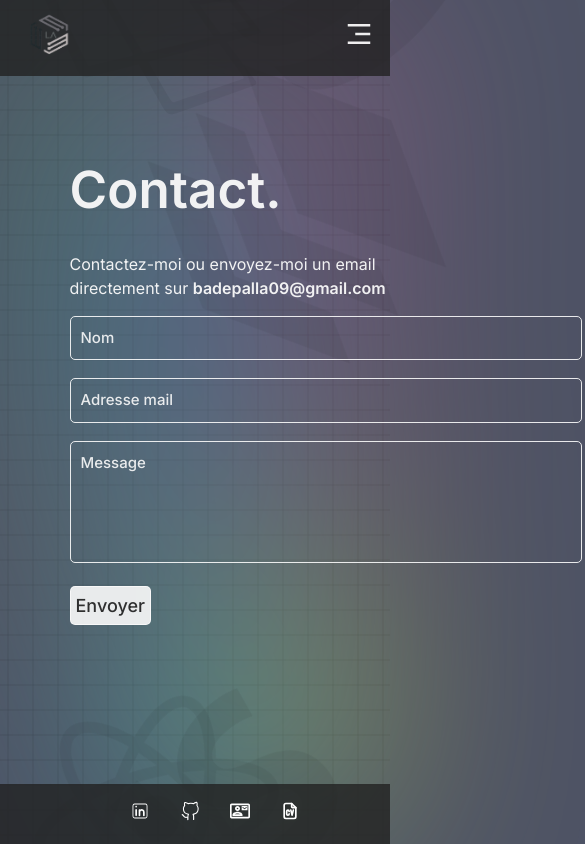
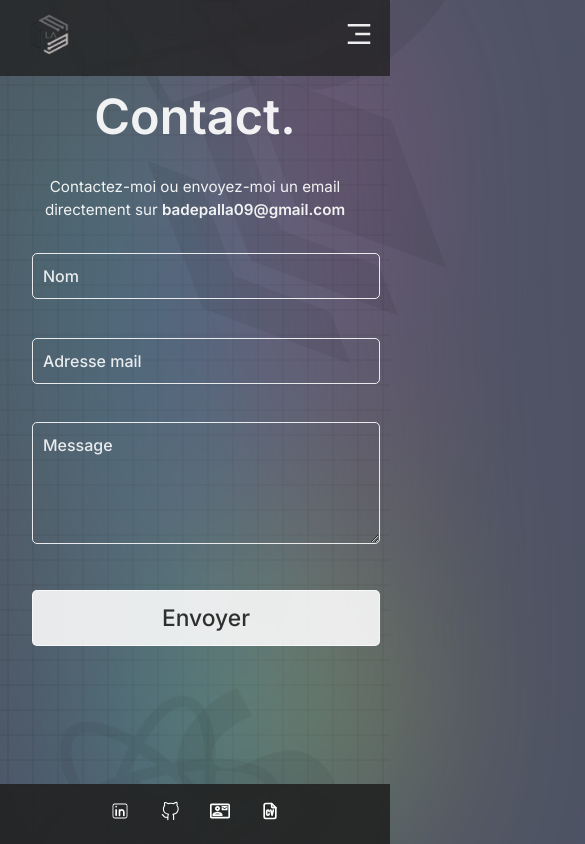
Before and after one commit to Laspales/Site_web, a React (Vite) app in the folder portfolio-wr/: page /contact in a window 390 px wide. Shown: the top 844 px of the page, 585 px wide, since content can reach past the window. Built offline with nearby package versions, Linux system fonts and the light colour scheme.

Commit message:
responsive contact done

```diff
--- a/portfolio-wr/src/Components/Footer-Style.css
+++ b/portfolio-wr/src/Components/Footer-Style.css
@@ -87,23 +87,39 @@ body.dark .App-Footer #cv{
 /* RESPONSIVE DESIGN FOOTER */
 
 @media (max-width: 768px) {
-  footer{
+  footer {
     position: fixed;
+    bottom: 0;
     left: 0;
-    background-color: rgba(34, 34, 34, 0.8);
-    width: 100vw;
+    width: 100%;
+    height: 60px;
+    background-color: rgba(34, 34, 34, 0.9);
     display: flex;
     align-items: center;
     justify-content: center;
+    z-index: 10;
+    box-sizing: border-box;
   }
-  footer ul li{
+
+  footer ul {
+    margin: 0;
+    padding: 0;
+    display: flex;
+    justify-content: center;
+    list-style: none;
+    width: 100%;
+  }
+
+  footer ul li {
     display: inline-block;
     padding: 15px;
   }
-.fcv{
+
+  .fcv {
     visibility: visible;
   }
-#cv{
+
+  #cv {
     visibility: hidden;
     position: fixed;
     top: -100%;
--- a/portfolio-wr/src/Components/Header-Style.css
+++ b/portfolio-wr/src/Components/Header-Style.css
@@ -1,3 +1,11 @@
+* {
+  box-sizing: border-box;
+}
+html, body {
+  margin: 0;
+  padding: 0;
+  overflow-x: hidden;
+}
 .App-header {
   position: fixed;
   top: 0;
@@ -61,9 +69,7 @@
   top: 3px;
 }
 
-
 /* RESPONSIVE DESIGN HEADER */
-
 @media (max-width: 768px) {
   .menu-toggle {
     display: block;
@@ -85,7 +91,7 @@
     position: absolute;
     top: 0;
     left: 0;
-    width: 100vw;
+    width: 100%;
     height: auto;
     flex-direction: column;
     align-items: flex-start;
@@ -99,8 +105,8 @@
     overflow-y: auto;
     max-height: 80vh;
     z-index: 5;
+    background-color: white;
   }
-
 
   .line.active {
     display: flex;
@@ -120,7 +126,6 @@
     display: block;
   }
 
-
   .logo img {
     width: 65px;
     height: 50px;
@@ -133,15 +138,11 @@
   body.dark .line {
     background-color: rgba(40, 40, 40, 1);
   }
-  .theme{
-    position: fixed;
-    top: -20vh;
-    visibility: hidden;
+
+  .theme {
+    display: none !important;
   }
-
 }
-
-
 
 /* style dark theme */
 body.dark {
--- a/portfolio-wr/src/Components/Section-Style.css
+++ b/portfolio-wr/src/Components/Section-Style.css
@@ -31,6 +31,26 @@
  .Surname h1 .grey {
      color: grey;
  }
+
+ /* RESPONSIVE DESIGN PAGE D,ACCUEIL */
+
+@media (max-width: 600px) {
+    .title,
+    .Surname {
+        font-size: 0.3rem;
+        margin: 10px;
+        text-align: center;
+    }
+    /* .image {
+        width: 120px;
+        height: 100px;
+    }
+    body.dark .image,
+    body.dark .image img {
+        width: 120px;
+        height: 100px;
+    } */
+}
  /* style pour div image */
  .image {
      position: fixed;
--- a/portfolio-wr/src/pages/Contact.jsx
+++ b/portfolio-wr/src/pages/Contact.jsx
@@ -72,7 +72,7 @@ function Contact() {
                 </form>
                 {status && <p>{status}</p>}
             </div>
-            <div className="sendmail" style={{  width: "300px" }}>
+            {/* <div className="sendmail" style={{  width: "300px" }}>
                 <motion.div
                     className="sendmail-icon-wrapper"
                     initial={{opacity: 0}}
@@ -91,7 +91,7 @@ function Contact() {
                         style={{ width: "170px", height: "170px" }}
                     />
                 </motion.div>
-            </div>
+            </div> */}
         </div>
     );
 }
--- a/portfolio-wr/src/pages/pages-css/Contact-Style.css
+++ b/portfolio-wr/src/pages/pages-css/Contact-Style.css
@@ -1,67 +1,67 @@
-.App-Contact{
-    display: flexbox;
+.App-Contact {
+  display: flex;
   justify-content: center;
   align-items: center;
+  flex-direction: column;
   width: 700px;
   position: absolute;
   top: 15vh;
-    left: 15vw;
+  left: 10vw;
 }
-.Contact-Title{
+
+.Contact-Title {
   font-size: 1em;
   display: block;
   width: 400px;
   margin-left: 11px;
-
 }
 
-input, textarea{
+.Contact-Form {
+  font-size: 12px;
+  width: 500px;
+  height: 420px;
+  margin-left: 11px;
+}
+
+input,
+textarea {
   all: unset;
   background: none;
+  width: 100%;
+  padding: 10px;
+  border: 1px solid rgba(0, 0, 0, 0.7);
+  border-radius: 5px;
+  font-size: 1.25em;
+  font-weight: 500;
+  margin-bottom: 1rem;
 }
-input:focus, textarea:focus {
+
+input::placeholder,
+textarea::placeholder {
+  color: rgba(0, 0, 0, 0.8);
+}
+
+input:focus,
+textarea:focus {
   outline: none;
   background-color: rgba(255, 255, 255, 1);
   color: rgba(0, 0, 0, 1);
 }
 
-.Contact-Form{
-    font-size: 12px;
-    width: 500px;
-    height: 420px;
-    margin-left: 11px;
-
-}
-
-#email,
-#name,
 #message {
-    width: 100%;
-    padding-top: 10px;
-    padding-bottom: 10px;
-    padding-left: 10px;
-    border: 1px solid rgba(0, 0, 0, 0.7);
-    border-radius: 5px;
-    font-size: 1.25em;
-    font-weight: 500;
-
-}
-#message{
   width: 100%;
   min-width: 500px;
   max-width: 500px;
   min-height: 100px;
   max-height: 150px;
   overflow: auto;
+  resize: vertical;
 }
-input::placeholder,
-textarea::placeholder {
-  color: rgba(0, 0, 0, 0.8)
-}
+
 #send {
   all: unset;
   cursor: pointer;
-    padding: 5px;
+  padding: 10px 20px;
   text-align: center;
   font-size: 1.5em;
   border: 1px solid;
@@ -69,18 +69,66 @@ textarea::placeholder {
   font-weight: 500;
   background-color: rgba(0, 0, 0, 0.8);
   color: whitesmoke;
+  transition: all 0.3s ease;
 }
 
-#send:hover{
+#send:hover {
   background-color: whitesmoke;
   color: rgba(0, 0, 0, 0.8);
 }
 
-.sendmail {
-    position: absolute;
-    top: 35%;
-    left: 80%;
-    width: 200px;
-    height: 200px;
-    opacity: 0.3;
+/* RESPONSIVE DESIGN CONTACT */
+@media (max-width: 600px) {
+  .App-Contact {
+    position: fixed;
+    top: 3vh;
+    left: auto;
+    width: 100%;
+    max-width: 100%;
+    padding: 2rem 1rem;
+    display: flex;
+    flex-direction: column;
+    align-items: center;
+    margin: 0;
   }
+
+  .Contact-Title {
+    font-size: 0.95rem;
+    width: 100%;
+    max-width: 100%;
+    text-align: center;
+    margin: 0 0 1rem 0;
+    padding: 0 1rem;
+  }
+
+  .Contact-Form {
+    font-size: 0.95rem;
+    width: 100%;
+    max-width: 100%;
+    margin: 0;
+    padding: 0 1rem;
+  }
+
+  input,
+  textarea {
+    font-size: 1rem;
+    width: 100%;
+    max-width: 100%;
+  }
+
+  #message {
+    width: 100%;
+    min-width: 100%;
+    max-width: 100%;
+    min-height: 100px;
+    max-height: 200px;
+    resize: vertical;
+    overflow: auto;
+  }
+
+  #send {
+    width: 100%;
+    text-align: center;
+    padding: 10px;
+  }
+}
```
Lines whose indentation alone changed are shown as unchanged.
